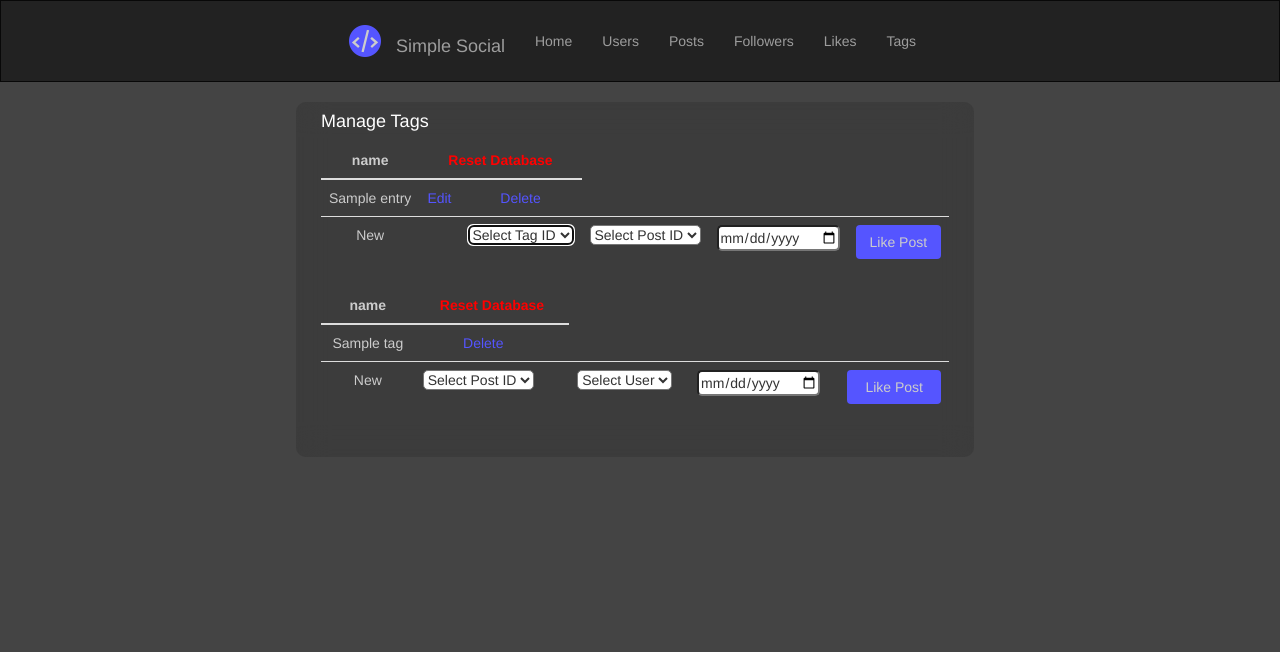
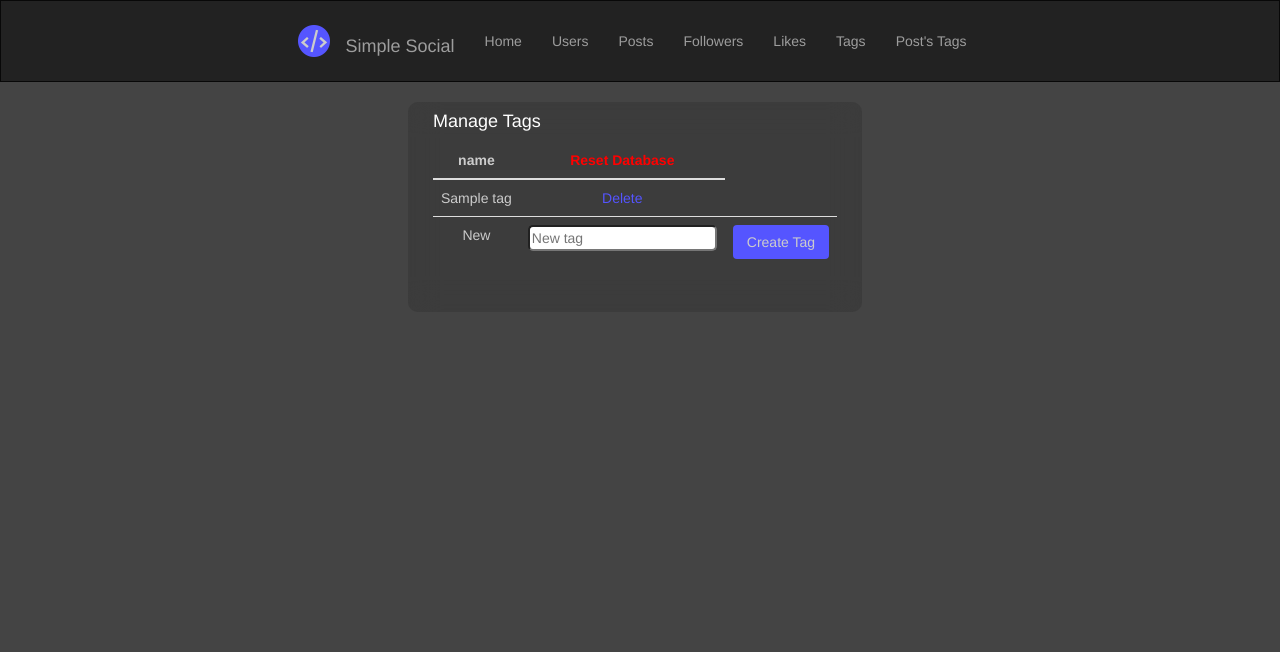
Before and after one commit to Zareeb/cs340_project, a Flask app: template templates/tags.jinja2 in a window 1280 px wide. Shown: the top 652 px of the page. Run offline with Flask 3, Linux system fonts and the light colour scheme; the template is opened without the code that fills it: most values are stand-ins (such as "Sample title", 1, 10 or a date in 2020); parts of the project's set-up code (start-up, migrations or seed data) failed here and were passed over; some libraries are stand-ins or nearby versions.

Commit message:
Update templates. Initial commit error page

```diff
--- a/templates/error.jinja2
+++ b/templates/error.jinja2
@@ -2,4 +2,5 @@
 {% block content %}
 
 <p class="warning">{{warning}}</p>
+
 {% endblock %}
--- a/templates/likes_edit.jinja2
+++ b/templates/likes_edit.jinja2
@@ -4,6 +4,7 @@
 <table class="table">
     <thead>
         <tr>
+
             {% for key in likes[0].keys() %}
                 {% if key not in ["likedByUserID", "userID"]%}
 
@@ -17,7 +18,6 @@
 
                     {%endif%}
                 {%endif%}
-
             {% endfor %}
 
         </tr>
@@ -28,7 +28,6 @@
             {% for like in likes %}
 
             <tr>
-
                 {% for key, val in like.items() %}
                     {% if key in ["likeID", "postID", "postedBy", "dateLiked"] %}
 
--- a/templates/main.jinja2
+++ b/templates/main.jinja2
@@ -29,6 +29,7 @@
                 <li {%if page_title == "Followers"%} class="active" {%endif%}><a href="/followers">Followers</a></li>
                 <li {%if page_title == "Likes"%} class="active" {%endif%}><a href="/likes">Likes</a></li>
                 <li {%if page_title == "Tags"%} class="active" {%endif%}><a href="/tags">Tags</a></li>
+                <li {%if page_title == "postsHasTags"%} class="active" {%endif%}><a href="/postsHasTags">Post's Tags</a></li>
             </ul>
         </nav>
     </div>
--- a/templates/tags.jinja2
+++ b/templates/tags.jinja2
@@ -7,8 +7,7 @@
     <thead>
         <tr>
 
-            {% for key in postsHasTags[0].keys() %}
-
+            {% for key in tags[0].keys() %}
                 {% if key == "tag" %}
 
                     <th>{{key}}</th>
@@ -18,104 +17,9 @@
                     <th class="centered-column">{{key}}</th>
 
                 {% endif %}
-
             {% endfor %}
 
-            <th class="centered-column" colspan="2"><a class="reset-db" href="/reset">Reset Database</a></th>
-
-        </tr>
-    </thead>
-    <tbody>
-        {% for entry in postsHasTags %}
-
-        <tr>
-
-            {% for key in entry.keys() %}
-
-                {%if key == "tag"%}
-
-                    <td>{{entry[key]}}</td>
-
-                {% elif key == "postID"%}
-
-                    <td class="centered-column"><a href="/posts/#{{entry[key]}}">{{entry[key]}}</a></td>
-
-                {%else%}
-
-                    <td class="centered-column">{{entry[key]}}</td>
-
-                {%endif%}
-
-            {% endfor %}
-
-            <td class="centered-column"><a href="tags_edit/{{entry.postTagID}}">Edit</a></td>
-            <td class="centered-column"><a href="tags_delete/{{entry.postTagID}}">Delete</a></td>
-
-        </tr>
-
-        {% endfor %}
-
-        <form id="addTags" action="/tags" method="POST">
-            <tr>
-                <td class="centered-column">New</td>
-                <td></td>
-                <td>
-                    <select name="tagID" required autofocus>
-                        <option value="" selected>Select Tag ID</option>
-
-                        {% for entry in postsHasTags %}
-
-                        <option value="{{entry.tagID}}">{{entry.tag}}</option>
-
-                        {% endfor %}
-
-                    </select>
-                </td>
-                <td>
-                    <select name="postID" required autofocus>
-                        <option value="" selected>Select Post ID</option>
-
-                        {% for entry in postsHasTags %}
-
-                        <option value="{{entry.postID}}">{{entry.postID}}</option>
-
-                        {% endfor %}
-
-                    </select>
-                </td>
-                <td>
-                    <input type="date" name="dateLiked" max="{{current_date}}" placeholder="" required />
-                </td>
-
-                <td colspan="2">
-                    <button id="addNewBtn" class="button-like-link" type="submit">Like Post</button>
-                </td>
-            </tr>
-
-        </form>
-
-    </tbody>
-</table>
-
-<table class="table">
-    <thead>
-        <tr>
-
-            {% for key in tags[0].keys() %}
-
-            {% if key == "tag" %}
-
-            <th>{{key}}</th>
-
-            {% else %}
-
-            <th class="centered-column">{{key}}</th>
-
-            {% endif %}
-
-            {% endfor %}
-
-            <th class="centered-column" colspan="2"><a class="reset-db" href="/reset">Reset Database</a></th>
+            <th class="centered-column"><a class="reset-db" href="/reset">Reset Database</a></th>
 
         </tr>
     </thead>
@@ -126,19 +30,19 @@
 
             {% for key in tag.keys() %}
 
-            {%if key in ["tag"]%}
+                {%if key in ["tag"]%}
 
-            <td>{{tag[key]}}</td>
+                    <td>{{tag[key]}}</td>
 
-            {%else%}
+                {%else%}
 
-            <td class="centered-column">{{tag[key]}}</td>
+                    <td class="centered-column">{{tag[key]}}</td>
 
-            {%endif%}
+                {%endif%}
 
             {% endfor %}
 
-            <td class="centered-column"><a href="tags_delete/{{tag.likeID}}">Delete</a></td>
+            <td class="centered-column"><a href="tags_delete/{{tag.tagID}}">Delete</a></td>
 
         </tr>
 
@@ -148,36 +52,11 @@
             <tr>
                 <td class="centered-column">New</td>
                 <td>
-                    <select name="postID" required autofocus>
-                        <option value="" selected>Select Post ID</option>
-
-                        {% for post in posts %}
-
-                        <option value="{{post.postID}}">{{post.postID}}</option>
-
-                        {% endfor %}
-
-                    </select>
-                </td>
-                <td></td>
-                <td>
-                    <select name="likedByUserID" required autofocus>
-                        <option value="" selected>Select User</option>
-
-                        {% for user in users %}
-
-                        <option value="{{user.userID}}">{{user.username}}</option>
-
-                        {% endfor %}
-
-                    </select>
-                </td>
-                <td>
-                    <input type="date" name="dateLiked" max="{{current_date}}" placeholder="" required />
+                    <input type="text" name="tag" placeholder="New tag" required />
                 </td>
 
-                <td colspan="2">
-                    <button id="addNewBtn" class="button-like-link" type="submit">Like Post</button>
+                <td>
+                    <button id="addNewBtn" class="button-like-link" type="submit">Create Tag</button>
                 </td>
             </tr>
 
```
Lines whose indentation alone changed are shown as unchanged.
